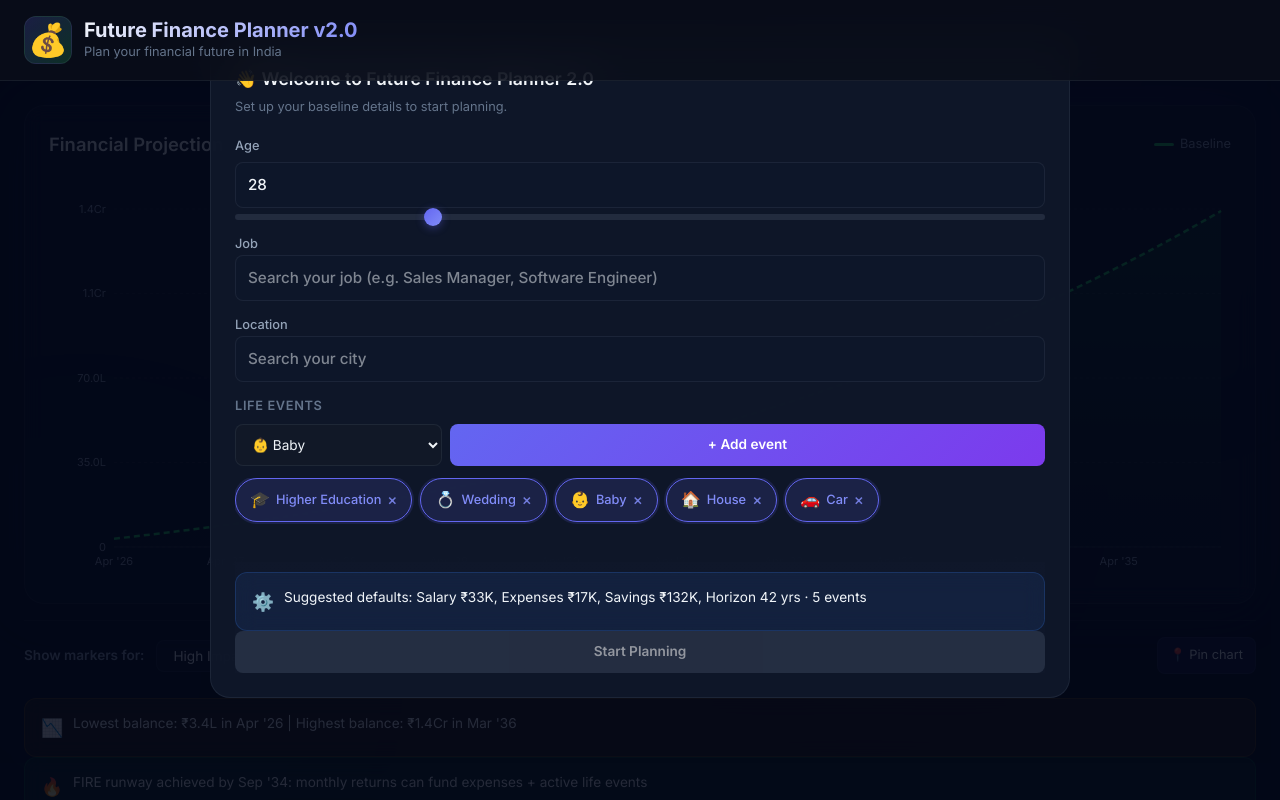
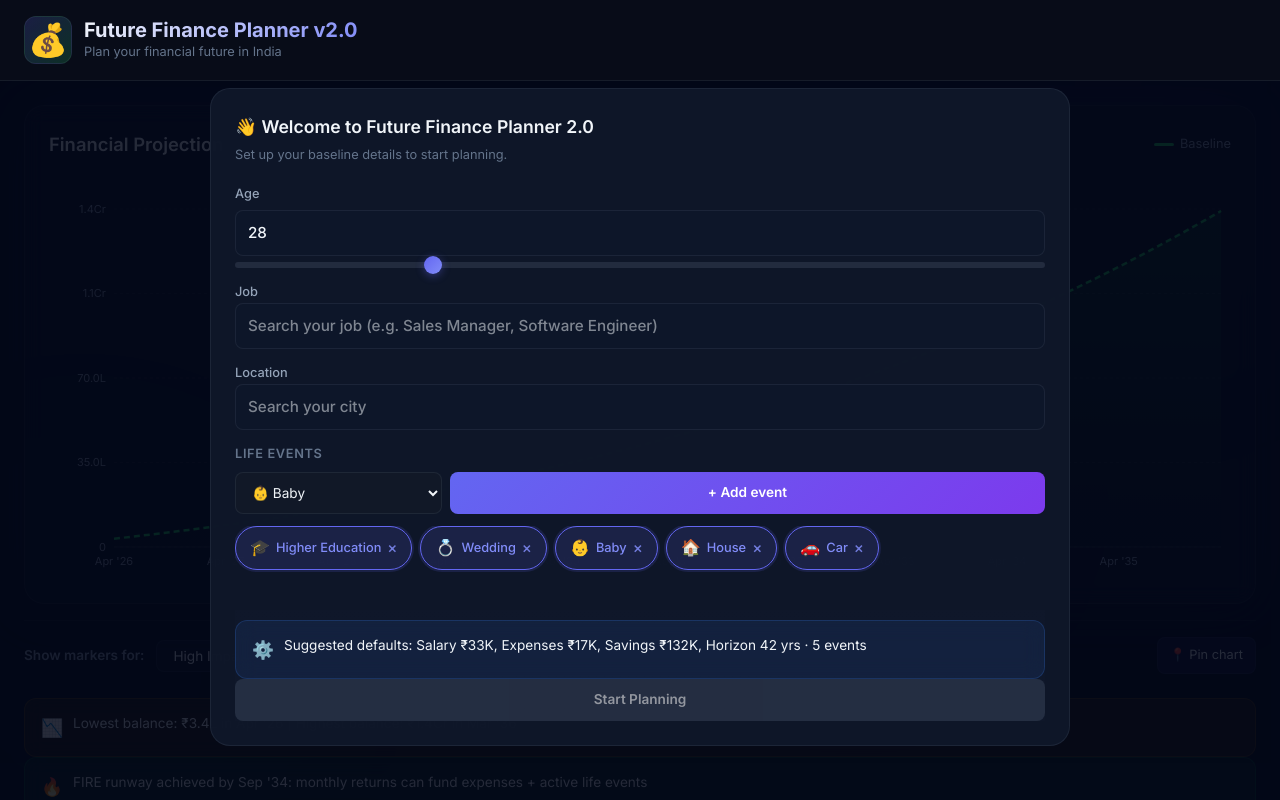
Before and after one commit to Yijuwarp/FinancePlanner, a React (Vite) app: page / in a window 1280 px wide. Shown: the top 800 px of the page. Built offline with nearby package versions, Linux system fonts and the light colour scheme.

Commit message:
Fix onboarding modal vertical overlap with header

```diff
--- a/src/index.css
+++ b/src/index.css
@@ -1479,11 +1479,11 @@ body {
   position: fixed;
   inset: 0;
   background: rgba(2, 6, 23, 0.85);
-  z-index: 30;
+  z-index: 120;
   display: flex;
   justify-content: center;
   align-items: flex-start;
-  padding: 40px 16px;
+  padding: 88px 16px 40px;
   overflow-y: auto;
 }
 
```
